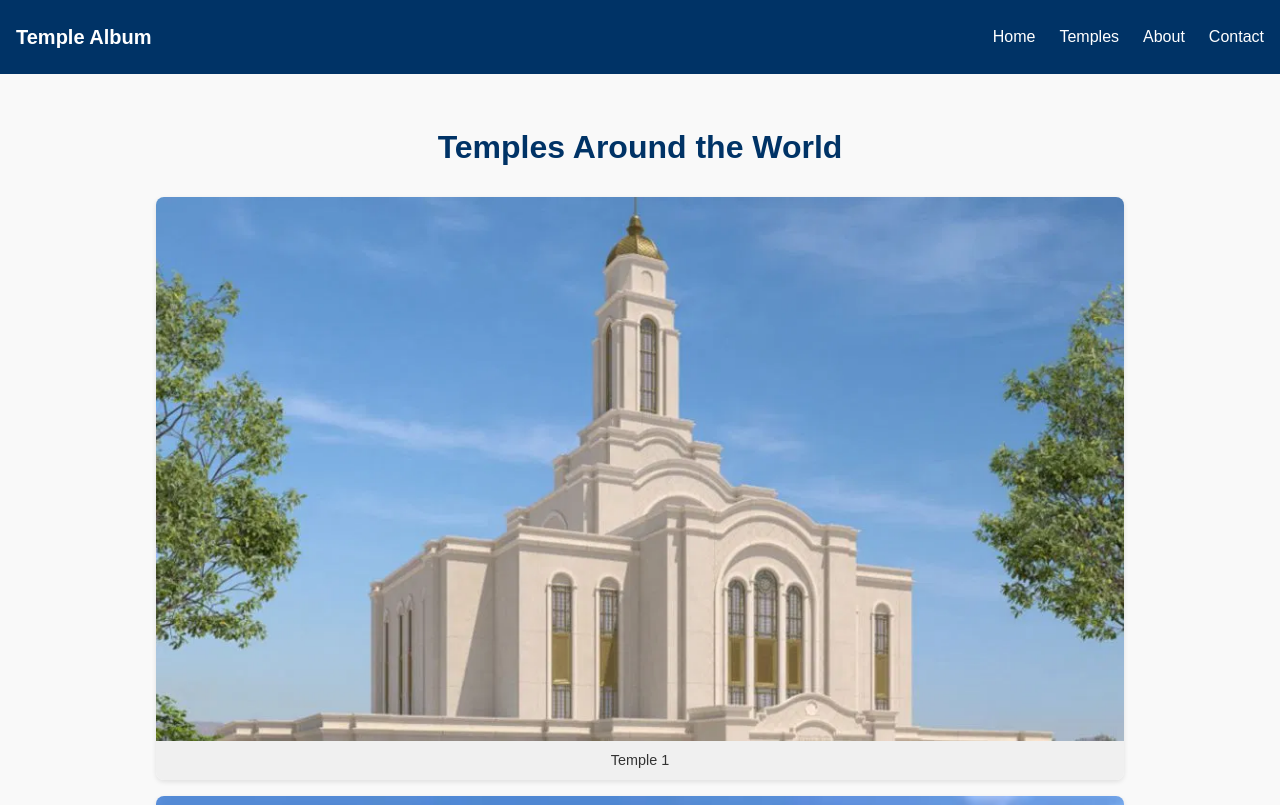
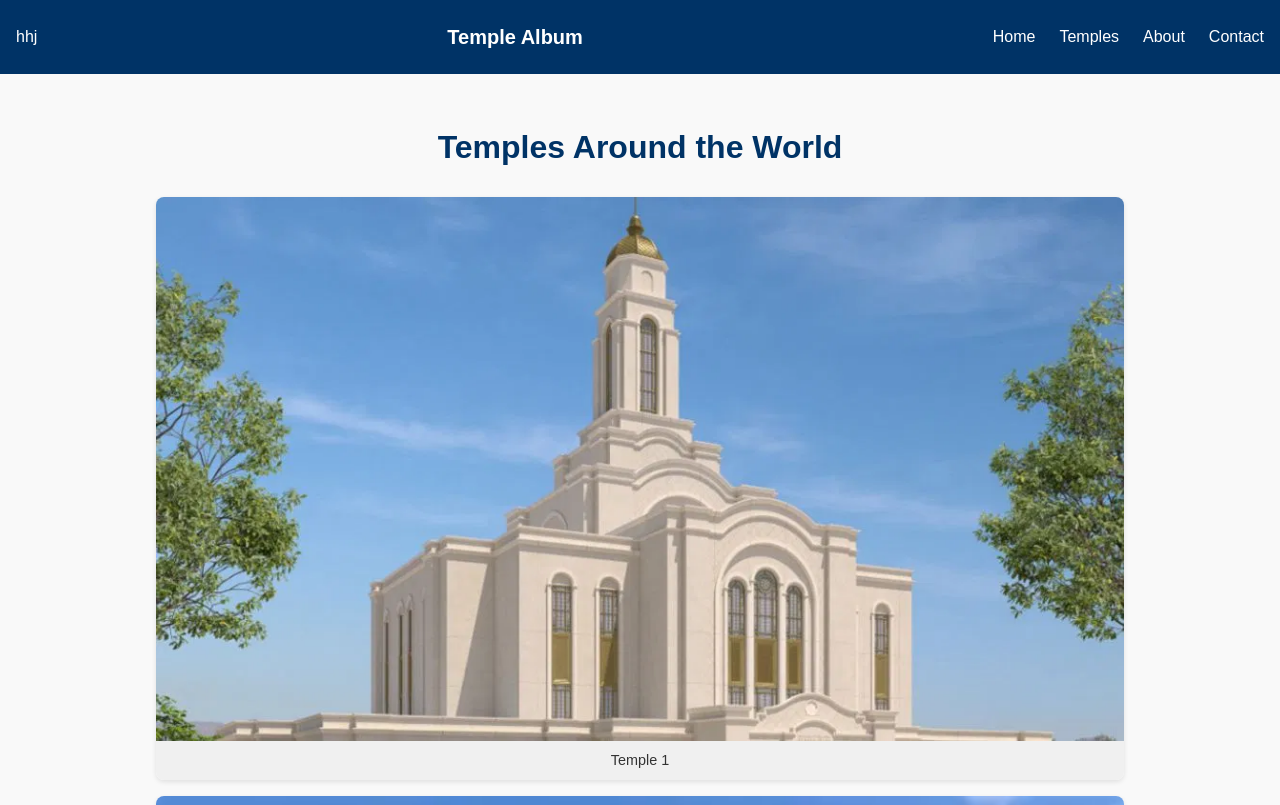
Before and after one commit to Josh-233/wdd131, a plain HTML site: page temples.html in a window 1280 px wide. Shown: the top 805 px of the page. Drawn offline with Linux system fonts and the light colour scheme.

```diff
--- a/temples.html
+++ b/temples.html
@@ -9,7 +9,7 @@
   <script src="scripts/temples.js" defer></script>
 </head>
 <body>
-  <header>
+  <header>hhj
     <h1>Temple Album</h1>
     <button id="menu">☰</button>
     <nav class="navigation">
```
